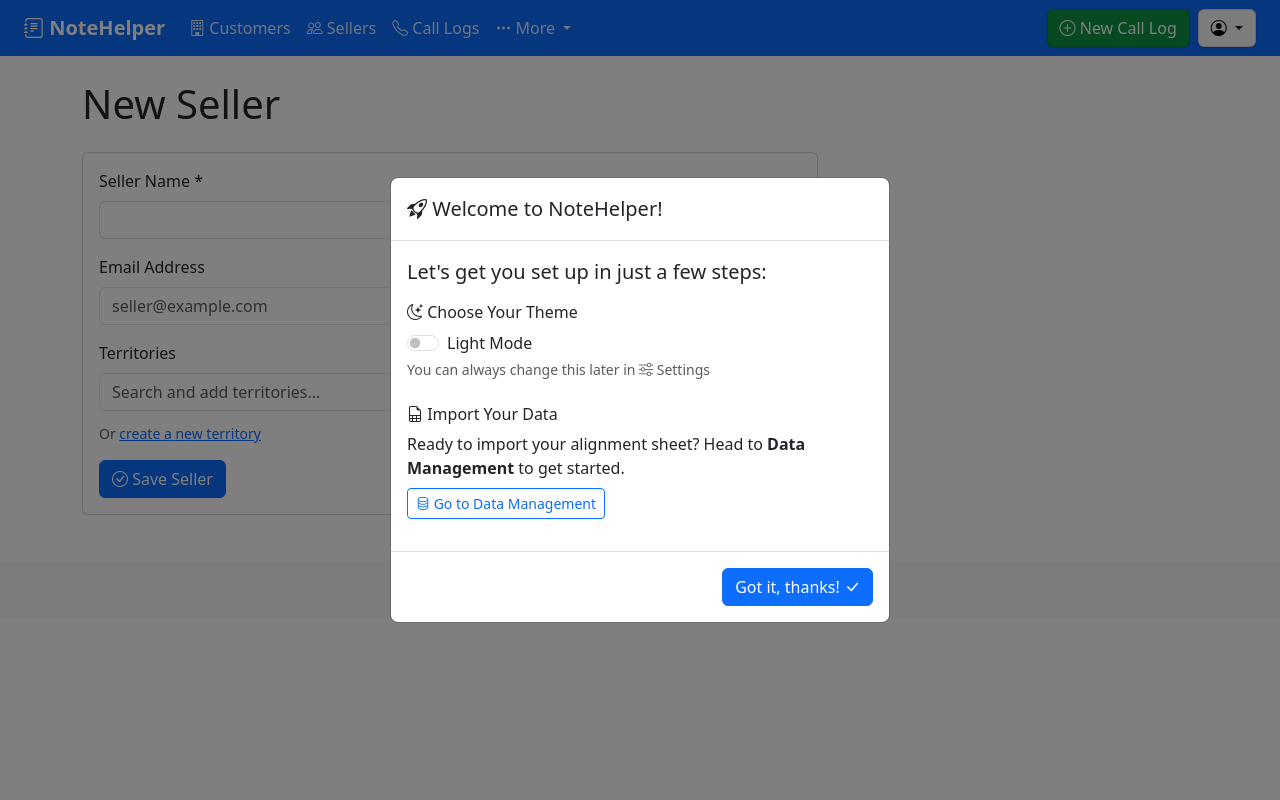
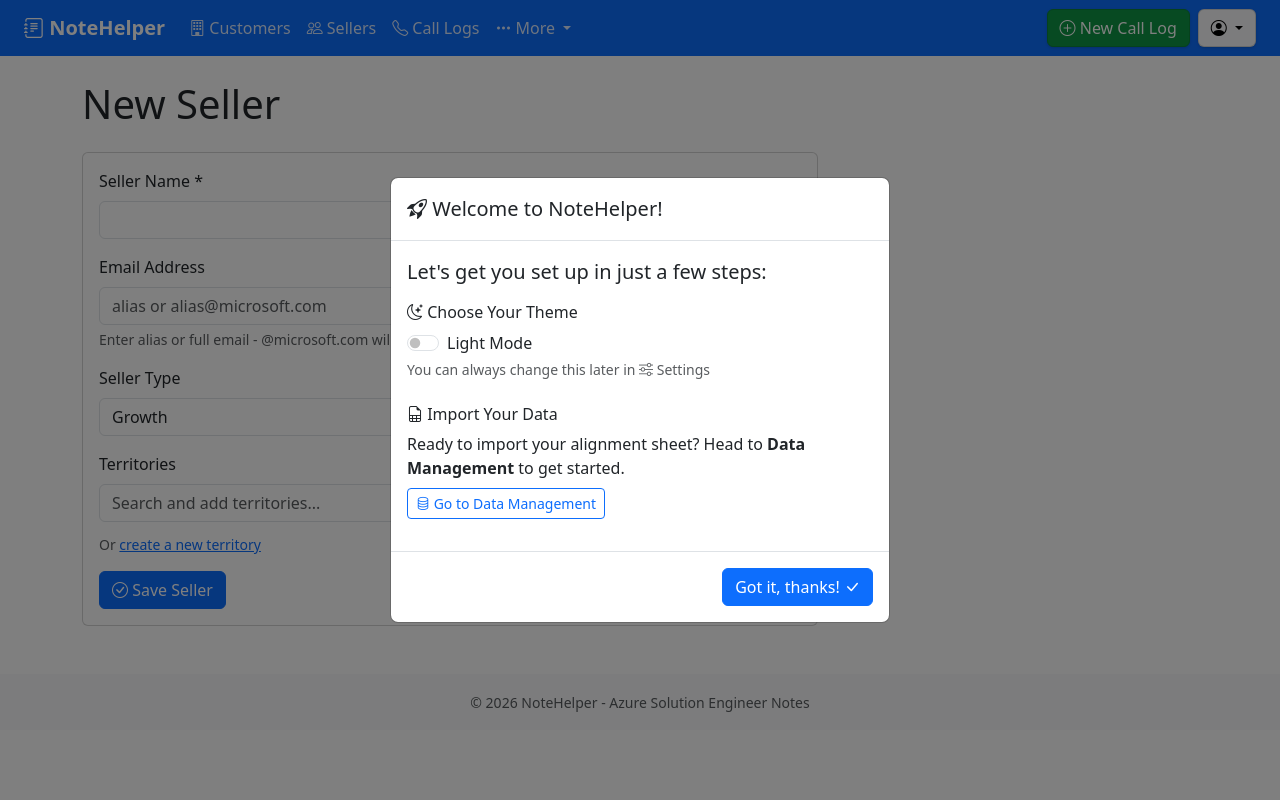
Before and after one commit to rablaine/NoteHelper, a Flask app: page /seller/new in a window 1280 px wide. Run offline with Flask 3, Linux system fonts and the light colour scheme; data comes from the database, SQL or seed files in the repository; data that the repository does not hold is empty; some libraries are stand-ins or nearby versions.

Commit message:
feat: add email and seller type fields to seller form

```diff
--- a/app/routes/sellers.py
+++ b/app/routes/sellers.py
@@ -26,7 +26,8 @@ def seller_create():
     """Create a new seller (FR002)."""
     if request.method == 'POST':
         name = request.form.get('name', '').strip()
-        email = request.form.get('email', '').strip() or None
+        alias = request.form.get('alias', '').strip().replace('@microsoft.com', '') or None
+        seller_type = request.form.get('seller_type', 'Growth')
         territory_ids = request.form.getlist('territory_ids')
 
         if not name:
@@ -39,7 +40,7 @@ def seller_create():
             flash(f'Seller "{name}" already exists.', 'warning')
             return redirect(url_for('sellers.seller_view', id=existing.id))
 
-        seller = Seller(name=name, email=email, user_id=g.user.id)
+        seller = Seller(name=name, alias=alias, seller_type=seller_type, user_id=g.user.id)
 
         # Add territories to many-to-many relationship
         if territory_ids:
@@ -103,7 +104,8 @@ def seller_edit(id):
 
     if request.method == 'POST':
         name = request.form.get('name', '').strip()
-        email = request.form.get('email', '').strip() or None
+        alias = request.form.get('alias', '').strip().replace('@microsoft.com', '') or None
+        seller_type = request.form.get('seller_type', 'Growth')
         territory_ids = request.form.getlist('territory_ids')
 
         if not name:
@@ -120,7 +122,8 @@ def seller_edit(id):
             return redirect(url_for('sellers.seller_edit', id=id))
 
         seller.name = name
-        seller.email = email
+        seller.alias = alias
+        seller.seller_type = seller_type
 
         # Update territories - replace the collection
         seller.territories = []
--- a/templates/seller_form.html
+++ b/templates/seller_form.html
@@ -17,10 +17,19 @@
                     </div>
 
                     <div class="mb-3">
-                        <label for="email" class="form-label">Email Address</label>
-                        <input type="email" class="form-control" id="email" name="email"
-                               value="{{ seller.email or seller.get_email() if seller else '' }}"
-                               placeholder="seller@example.com">
+                        <label for="alias" class="form-label">Email Address</label>
+                        <input type="text" class="form-control" id="alias" name="alias"
+                               value="{{ seller.get_email() if seller and seller.alias else '' }}"
+                               placeholder="alias or alias@microsoft.com">
+                        <div class="form-text">Enter alias or full email - @microsoft.com will be added automatically</div>
+                    </div>
+
+                    <div class="mb-3">
+                        <label for="seller_type" class="form-label">Seller Type</label>
+                        <select class="form-select" id="seller_type" name="seller_type">
+                            <option value="Growth" {% if not seller or seller.seller_type == 'Growth' %}selected{% endif %}>Growth</option>
+                            <option value="Acquisition" {% if seller and seller.seller_type == 'Acquisition' %}selected{% endif %}>Acquisition</option>
+                        </select>
                     </div>
 
                     <div class="mb-3" style="position: relative;">
```
